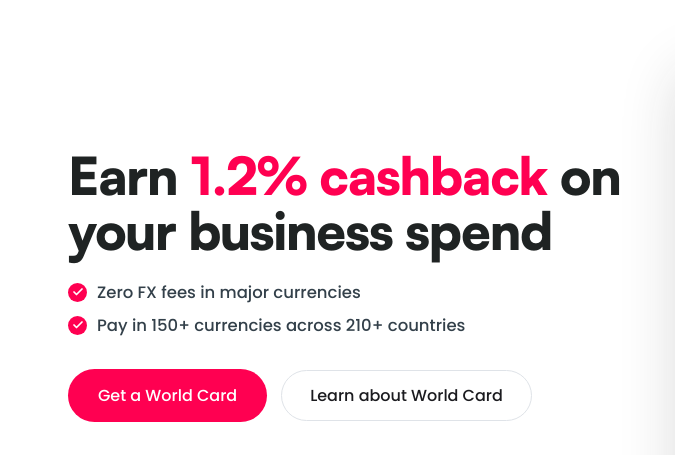
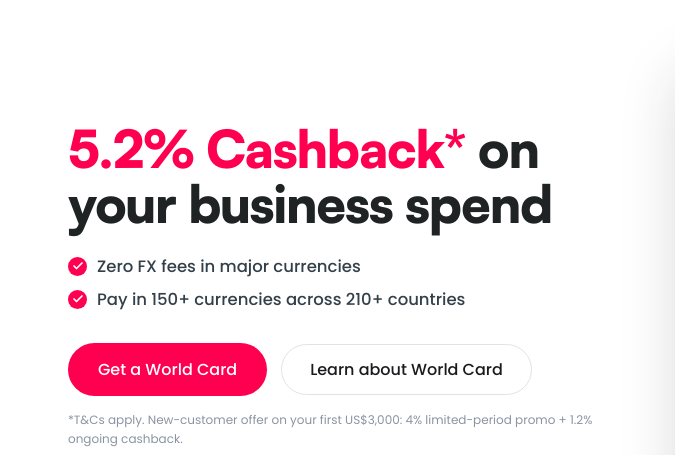
Before and after one commit to socialworldfirst/worldcard-jersey, a plain HTML site: page sg/index.html in a window 1280 px wide. Shown: the part 126-581 px from the top of the page, 0-675 px from the left. Drawn offline with Linux system fonts and the light colour scheme.

Commit message:
SG: hero leads 5.2% Cashback* (matches new SG ads), T&Cs qualifier fine print; MY/ID untouched

```diff
--- a/sg/index.html
+++ b/sg/index.html
@@ -250,7 +250,7 @@
   <section class="hero">
     <div class="wrap hero-in">
       <div class="hero-l">
-        <h1>Earn <span class="rose">1.2% cashback</span> on your business spend</h1>
+        <h1><span class="rose">5.2% Cashback*</span> on your business spend</h1>
             <ul class="hbenefits">
       <li>Zero FX fees in major currencies</li>
       <li>Pay in 150+ currencies across 210+ countries</li>
@@ -260,6 +260,7 @@
           <a class="btn primary card-link" href="https://www.worldfirst.com/sg/register-category/" style="font-size:16px;padding:14px 30px">Get a World Card</a>
           <a class="btn ghost" href="https://www.worldfirst.com/sg/product/pay/world-card/" target="_blank" rel="noopener">Learn about World Card</a>
         </div>
+        <p style="font-size:12px;color:#8a94a3;margin:14px 0 0;line-height:1.6">*T&amp;Cs apply. New-customer offer on your first US$3,000: 4% limited-period promo + 1.2% ongoing cashback.</p>
         <div class="jerseybox jb-desk">
           <div class="jbeye">The draw</div>
           <p class="jbt">Win a signed Argentina team jersey</p>
```
